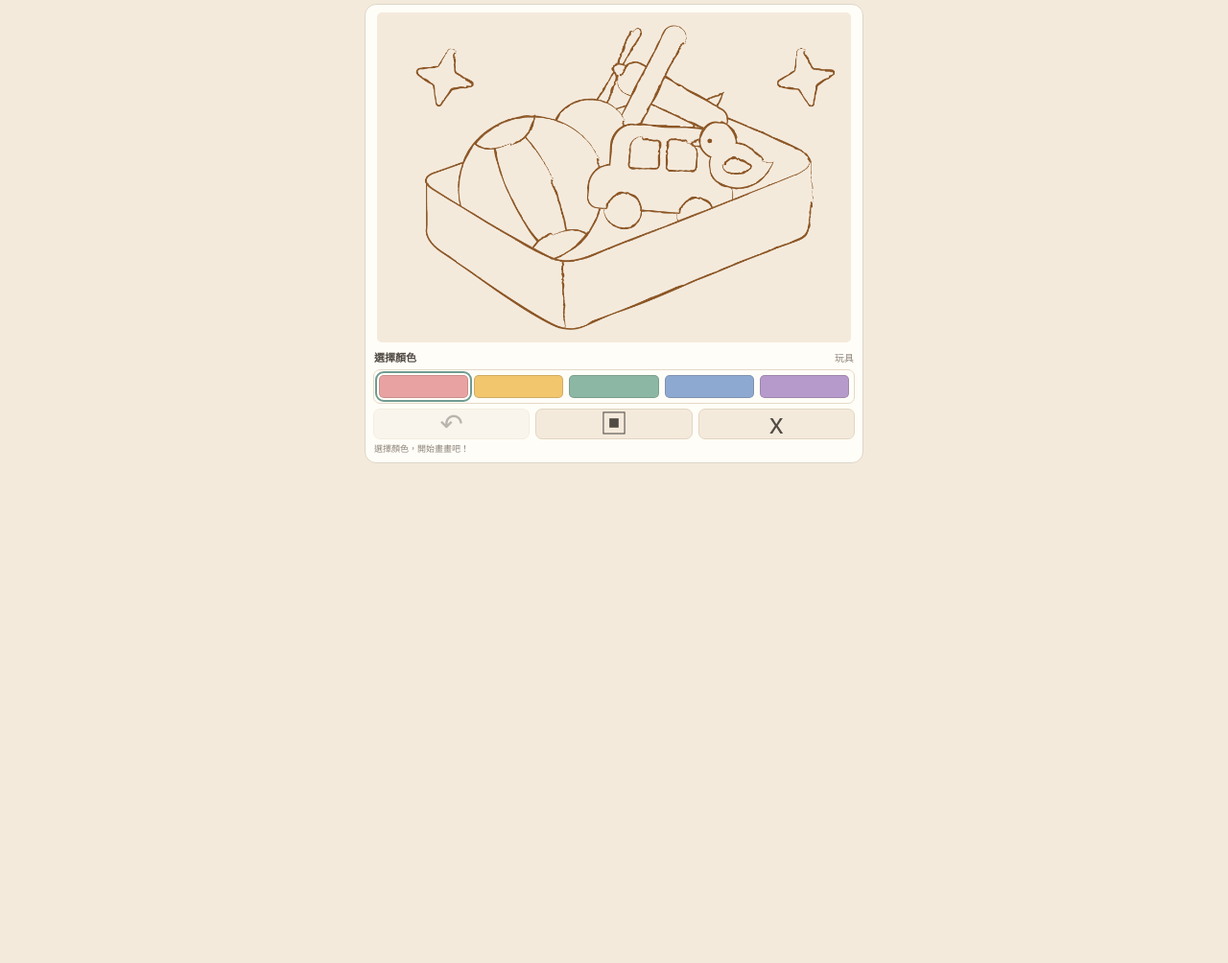
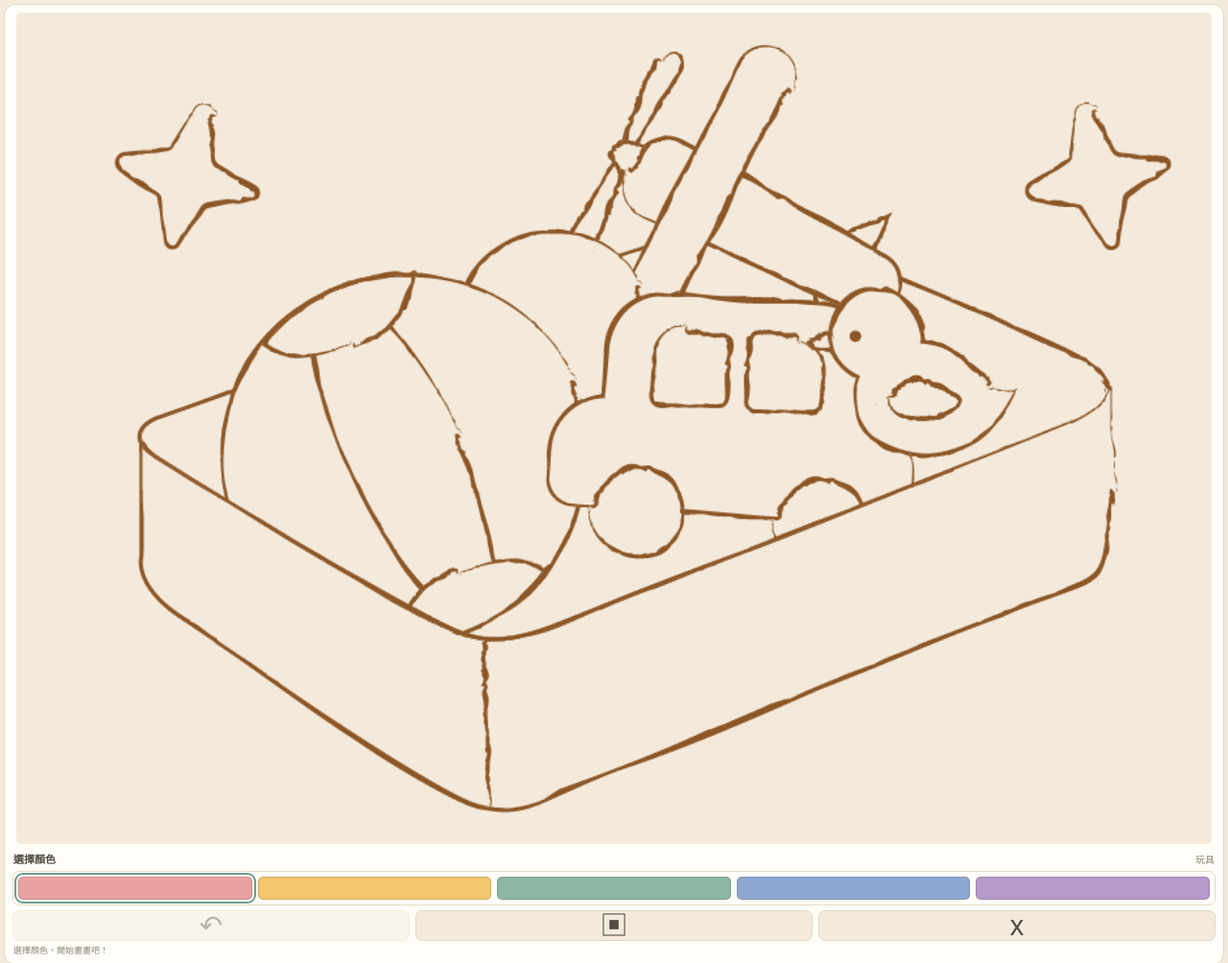
Before and after one commit to Hugsforwork/little-yong-coloring, a plain HTML site: page index.html in a window 1280 px wide. Shown: the top 1004 px of the page at 96% size. Before the commit the page ends 800 px from the top, so only its background shows below. Drawn offline with Linux system fonts and the light colour scheme.

Commit message:
Update style.css

```diff
--- a/style.css
+++ b/style.css
@@ -240,3 +240,42 @@ body {
     padding: 0 !important;
   }
 }
+/* 電子書嵌入：避免工具本身產生內部捲動 */
+html,
+body {
+  height: auto;
+  min-height: 0;
+  overflow: hidden;
+}
+
+body {
+  padding: 4px;
+}
+
+.widget {
+  height: auto;
+  min-height: 0;
+  max-width: none;
+  margin: 0 auto;
+  overflow: hidden;
+}
+/* 電子書嵌入：讓網頁高度貼合著色工具 */
+html {
+  height: 100%;
+  overflow: hidden;
+}
+
+body {
+  height: auto;
+  min-height: 0;
+  padding: 4px;
+  margin: 0;
+  overflow: hidden;
+}
+
+.widget {
+  height: auto;
+  min-height: 0;
+  margin-bottom: 0;
+  overflow: hidden;
+}
```
